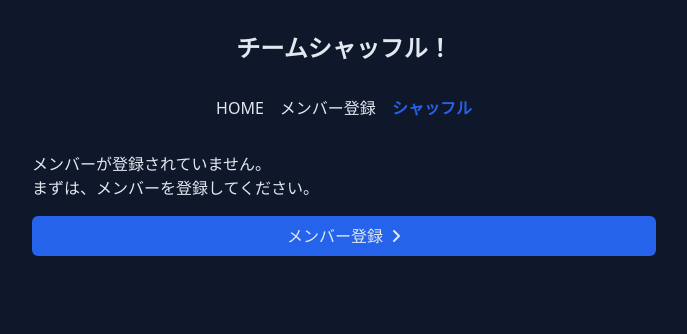
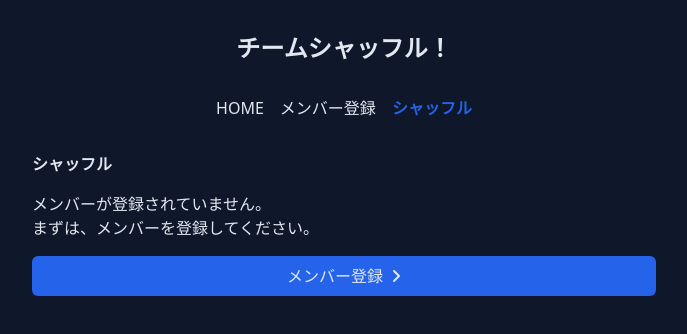
Before and after one commit to azufb/team_shuffle, a React (Vite) app: page /shuffle in a window 1280 px wide. Shown: the top 334 px of the page, without its empty margins (296-983 px from the left). Built offline with nearby package versions, Linux system fonts and the light colour scheme.

Commit message:
タイトル付与とcaption間隔調整

```diff
--- a/src/components/shuffle/Shuffle.tsx
+++ b/src/components/shuffle/Shuffle.tsx
@@ -81,7 +81,9 @@ export const Shuffle = () => {
   };
 
   return (
-    <div className="w-full md:w-1/2 flex flex-col gap-8 py-8">
+    <div className="w-full md:w-1/2 py-8">
+      <h2 className="text-white font-bold mb-4">シャッフル</h2>
+      <div className="flex flex-col gap-8">
         {allMembers.length >= 1 ? (
           <>
             <div className="flex flex-col gap-4">
@@ -158,5 +160,6 @@ export const Shuffle = () => {
 
         {teamsInfo.length >= 1 && <ShuffleResult teams={teamsInfo} />}
       </div>
+    </div>
   );
 };
--- a/src/components/table/index.tsx
+++ b/src/components/table/index.tsx
@@ -15,7 +15,7 @@ type PropsType = {
 export const Table = ({ headers, items, caption }: PropsType) => {
   return (
     <table className="w-full border border-collapse">
-      <caption className="text-sm text-white">{caption}</caption>
+      <caption className="text-sm text-white mb-2">{caption}</caption>
       <TableHeader headers={headers} />
       <TableBody items={items} />
     </table>
```
Lines whose indentation alone changed are shown as unchanged.
